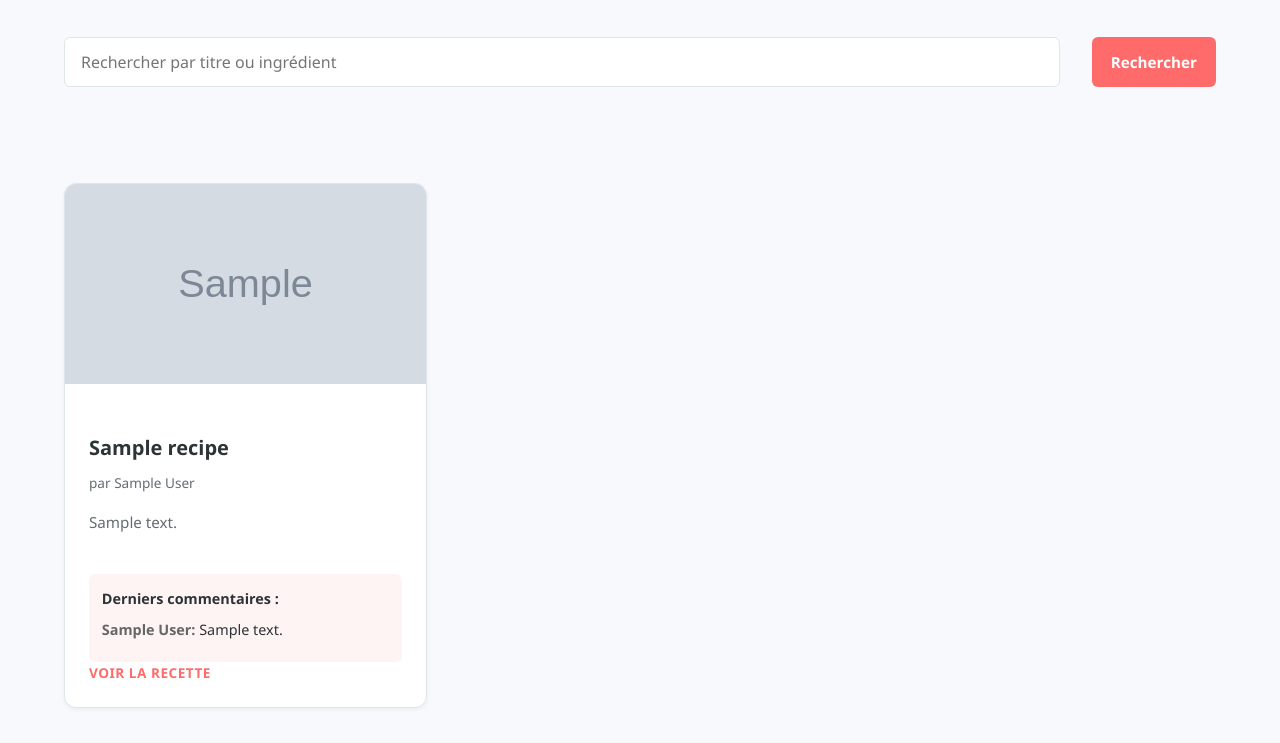
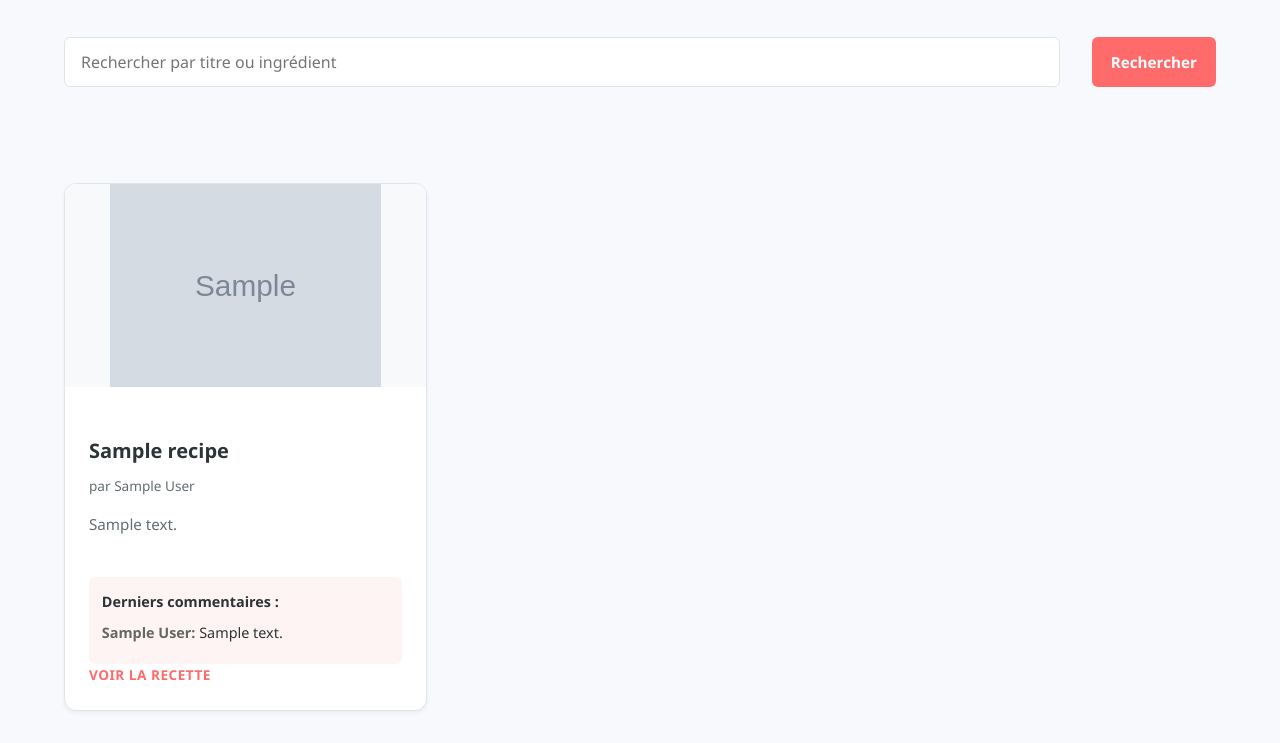
Before and after one commit to MattPerry-94/CookBook, a PHP site: page / in a window 1280 px wide. Shown: the part 148-891 px from the top of the page. Before the commit the page ends 856 px from the top, so only its background shows below. Run offline with PHP 8.4, Linux system fonts and the light colour scheme; tables that the repository leaves empty or names only in its code hold one stand-in row (values such as "Sample post"); grey boxes marked "Sample" are stand-in pictures; some libraries are stand-ins or nearby versions.

Commit message:
Modification image recette

```diff
--- a/public/css/style.css
+++ b/public/css/style.css
@@ -225,8 +225,11 @@ form > div {
 
 .card img {
     width: 100%;
-    height: 200px;
-    object-fit: cover;
+    height: auto;
+    aspect-ratio: 16/9;
+    object-fit: contain;
+    object-position: center;
+    background-color: #f8f9fa; /* Fond léger pour combler les vides si nécessaire */
 }
 
 .card-body {
--- a/views/admin.html.twig
+++ b/views/admin.html.twig
@@ -4,7 +4,7 @@
     <meta charset="UTF-8">
     <meta name="viewport" content="width=device-width, initial-scale=1.0">
     <title>Administration des utilisateurs - CookBook</title>
-    <link rel="stylesheet" href="/CookBook/public/css/style.css?v=2">
+    <link rel="stylesheet" href="/CookBook/public/css/style.css?v=4">
 </head>
 <body>
 <header>
--- a/views/admin_recipes.html.twig
+++ b/views/admin_recipes.html.twig
@@ -4,7 +4,7 @@
     <meta charset="UTF-8">
     <meta name="viewport" content="width=device-width, initial-scale=1.0">
     <title>Gestion des recettes - CookBook</title>
-    <link rel="stylesheet" href="/CookBook/public/css/style.css?v=2">
+    <link rel="stylesheet" href="/CookBook/public/css/style.css?v=4">
 </head>
 <body>
 <header>
--- a/views/home.html.twig
+++ b/views/home.html.twig
@@ -4,7 +4,7 @@
     <meta charset="UTF-8">
     <meta name="viewport" content="width=device-width, initial-scale=1.0">
     <title>CookBook - Recettes</title>
-    <link rel="stylesheet" href="/CookBook/public/css/style.css?v=2">
+    <link rel="stylesheet" href="/CookBook/public/css/style.css?v=4">
 </head>
 <body>
 <header>
--- a/views/recipe_form.html.twig
+++ b/views/recipe_form.html.twig
@@ -4,7 +4,7 @@
     <meta charset="UTF-8">
     <meta name="viewport" content="width=device-width, initial-scale=1.0">
     <title>{% if mode == 'edit' %}Modifier{% else %}Créer{% endif %} une recette - CookBook</title>
-    <link rel="stylesheet" href="/CookBook/public/css/style.css?v=2">
+    <link rel="stylesheet" href="/CookBook/public/css/style.css?v=4">
 </head>
 <body>
 <header>
--- a/views/recipe_show.html.twig
+++ b/views/recipe_show.html.twig
@@ -4,7 +4,7 @@
     <meta charset="UTF-8">
     <meta name="viewport" content="width=device-width, initial-scale=1.0">
     <title>{{ recipe.title }} - CookBook</title>
-    <link rel="stylesheet" href="/CookBook/public/css/style.css?v=2">
+    <link rel="stylesheet" href="/CookBook/public/css/style.css?v=4">
 </head>
 <body>
 <header>
--- a/views/recipes_my.html.twig
+++ b/views/recipes_my.html.twig
@@ -4,7 +4,7 @@
     <meta charset="UTF-8">
     <meta name="viewport" content="width=device-width, initial-scale=1.0">
     <title>Mes recettes - CookBook</title>
-    <link rel="stylesheet" href="/CookBook/public/css/style.css?v=2">
+    <link rel="stylesheet" href="/CookBook/public/css/style.css?v=4">
 </head>
 <body>
 <header>
--- a/views/signin.html.twig
+++ b/views/signin.html.twig
@@ -4,7 +4,7 @@
     <meta charset="UTF-8">
     <meta name="viewport" content="width=device-width, initial-scale=1.0">
     <title>Connexion - CookBook</title>
-    <link rel="stylesheet" href="/CookBook/public/css/style.css?v=2">
+    <link rel="stylesheet" href="/CookBook/public/css/style.css?v=4">
 </head>
 <body>
 <div class="auth-page">
--- a/views/signup.html.twig
+++ b/views/signup.html.twig
@@ -4,7 +4,7 @@
     <meta charset="UTF-8">
     <meta name="viewport" content="width=device-width, initial-scale=1.0">
     <title>Inscription - CookBook</title>
-    <link rel="stylesheet" href="/CookBook/public/css/style.css?v=2">
+    <link rel="stylesheet" href="/CookBook/public/css/style.css?v=4">
 </head>
 <body>
 <div class="auth-page">
```
